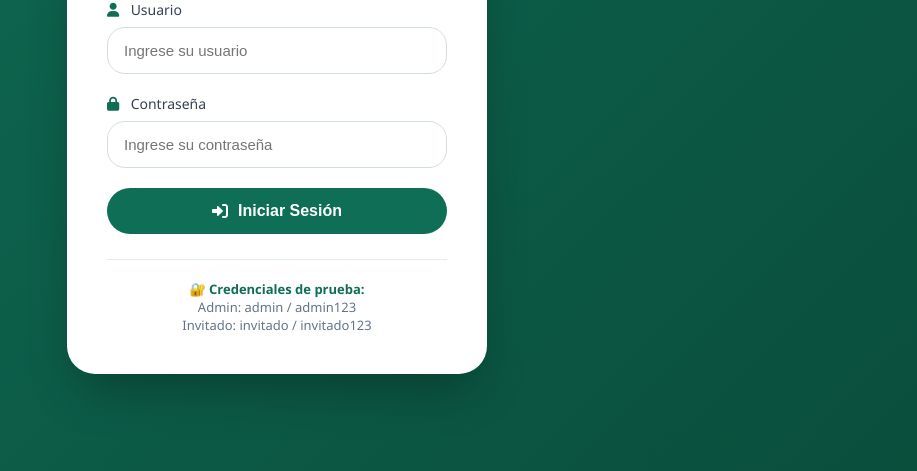
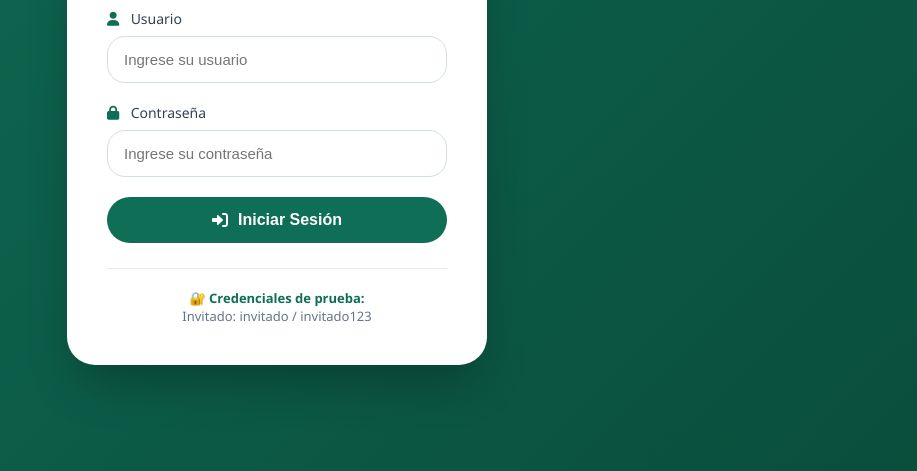
Before and after one commit to HEKRON00/hospital-web, a website: page public/login.html in a window 1280 px wide. Shown: the part 329-800 px from the top of the page, without its empty margins (363-1280 px from the left). Drawn offline with Linux system fonts and the light colour scheme.

Commit message:
Corrigiendo Errores

```diff
--- a/public/login.html
+++ b/public/login.html
@@ -36,7 +36,6 @@
 
   <div class="demo-credentials">
     <strong>🔐 Credenciales de prueba:</strong><br>
-    Admin: admin / admin123<br>
     Invitado: invitado / invitado123
   </div>
 </div>
```
